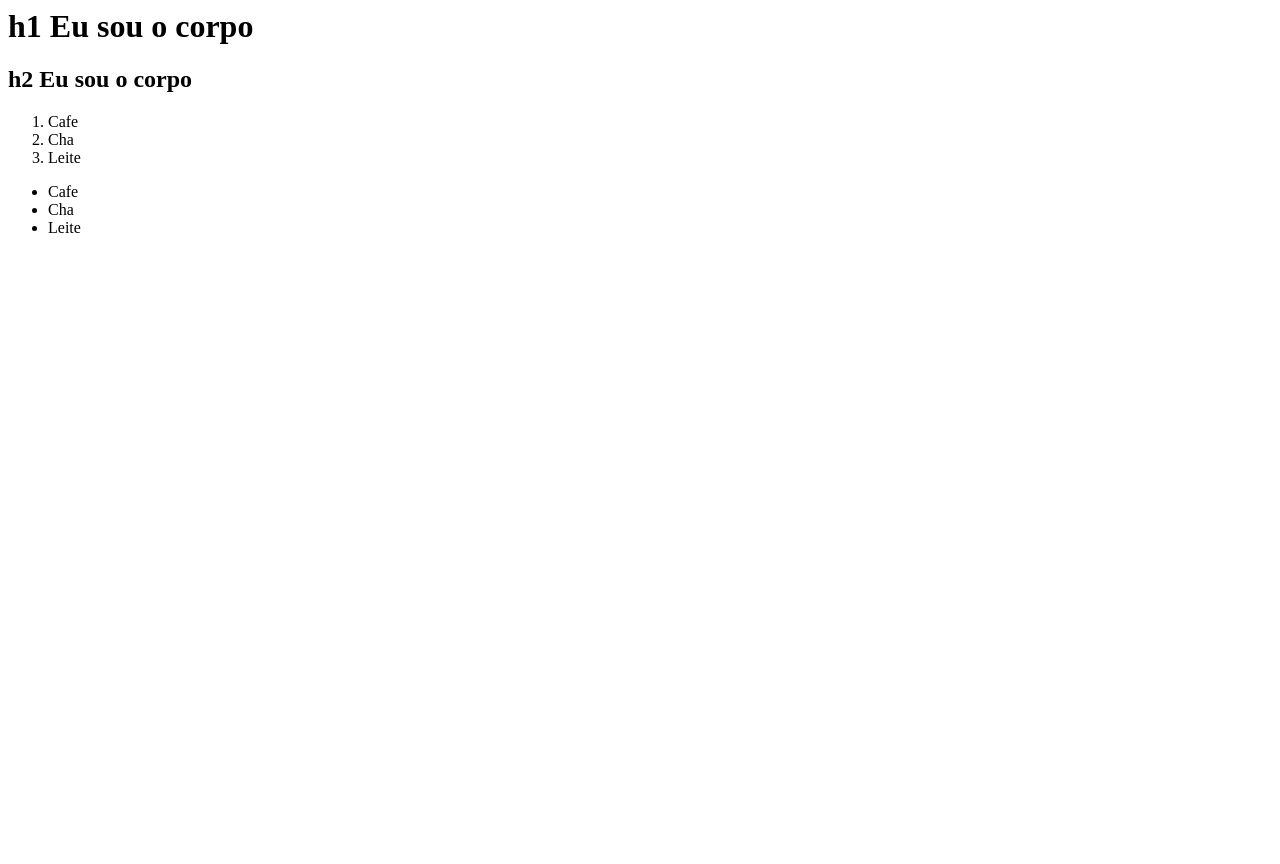
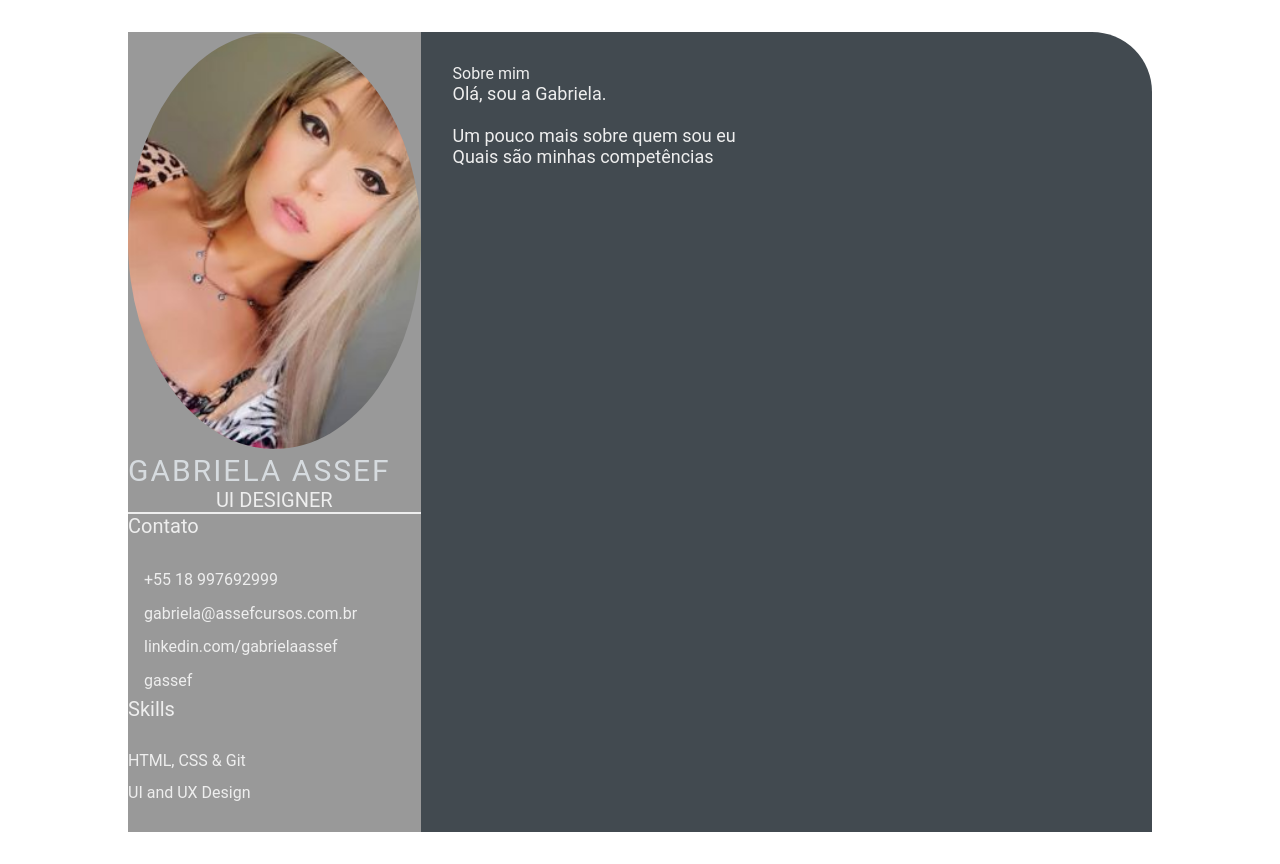
Before and after one commit to gassef/devweekgit.github.io, a plain HTML site: page index.html in a window 1280 px wide. Before the commit the page ends 800 px from the top, so only its background shows below. Drawn offline with Linux system fonts and the light colour scheme.

Commit message:
Tarefa dia 02 (#2)

```diff
--- a/index.html
+++ b/index.html
@@ -1,21 +1,58 @@
-<html>
-    <head>
-        <title>
-            Olá, eu sou a cabeça
-        </title>
-    </head>
-    <body>
-        <h1>h1 Eu sou o corpo</h1>
-        <h2>h2 Eu sou o corpo</h2>
-    </body>
-    <ol>
-        <li>Cafe</li>
-        <li>Cha</li>
-        <li>Leite</li>
-    </ol>
-    <ul>
-        <li>Cafe</li>
-        <li>Cha</li>
-        <li>Leite</li>
-    </ul>
+<!DOCTYPE html>
+<html lang="en">
+<head>
+    <meta charset="UTF-8">
+    <meta http-equiv="X-UA-Compatible" content="IE=edge">
+    <meta name="viewport" content="width=device-width, initial-scale=1.0">
+
+    <title>Gabriela Assef CV</title>
+
+    <link rel="stylesheet" href="style.css">
+
+</head>
+<body>
+    <main class="resume-contents">
+        <section class="left-section">
+            <section class="left-section-content">
+                <div class="profile">
+                    <img class="profile-image" src="img/profile-image.jpeg" alt="Profile image">
+                    <p class="name">Gabriela Assef</p>
+                    <p class="profession">UI Designer</p>
+                </div>
+                <div class="contact-info">
+                    <p class="left-title">Contato</p>
+                    <ul>
+                        <li><i class="fa fa-phone"></i>+55 18 997692999
+                        </li>
+                        <li><i class="fa fa-envelope"></i>gabriela@assefcursos.com.br
+                        </li>
+                        <li><i class="fa fa-globe"></i>linkedin.com/gabrielaassef
+                        </li>
+                        <li><i class="fa fa-github"></i>gassef
+                        </li>
+                    </ul>
+                </div>
+                <div class="skills">
+                    <p class="left-title">Skills</p>
+                    <ul>
+                        <li><p>HTML, CSS & Git</p></li>
+                        <li><p>UI and UX Design</p></li>
+                    </ul>
+                </div>
+            </section>
+            </section>
+            <section class="right-section">
+                <div class="right-section-contents">
+                    <section class="about gap">
+                        <div class="right-title">Sobre mim</div>
+                        <p class="about-me-contents">
+                            Olá, sou a Gabriela.<br>
+                            <br> Um pouco mais sobre quem sou eu
+                            <br> Quais são minhas competências
+                        </p>
+                    </section>
+                </div>
+            </section>
+    </main>
+</body>
 </html>
--- /dev/null
+++ b/style.css
@@ -0,0 +1,103 @@
+* {
+    margin: 0;
+    padding: 0;
+    box-sizing: border-box;
+    list-style: none;
+    font-family: 'Roboto', sans-serif;
+}
+
+.resume-contents {
+    min-height: 100vh;
+    width: 80%;
+    margin: 2rem auto;
+    display: grid;
+    grid-template-columns: repeat(7, 1fr);
+}
+
+.left-section {
+    grid-column: span 2;
+    height: 100%;
+    background-color: #999999;
+}
+
+.right-section {
+    grid-column: span 5;
+    height: 100%;
+    background-color: #424a50;
+    border-radius: 0px 60px 0px 0px;
+}
+
+.left-section-contents{
+    padding: 2rem 2rem;
+}
+
+.profile {
+    width: 100%;
+    border-bottom: 2px solid #eeeeee;
+}
+
+.profile .profile-image {
+    width: 100%;
+    border-radius: 100%;
+}
+
+.name {
+    color: #D6DBDF;
+    font-size: 30px;
+    letter-spacing: 2px;
+    text-transform: uppercase;
+}
+
+.profession {
+    color: #eeeeee;
+    font-size: 20px;
+    text-transform: uppercase;
+    text-align: center;
+}
+
+/* .contact-info { border-bottom: 2px solid #1B2631; } */
+.left-title {
+    color: #eeeeee;
+    font-size: 20px;
+}
+
+.contact-info ul {
+    padding-top: 1.5rem;
+}
+
+.contact-info ul li,
+.references ul li {
+    padding: .4rem 0;
+    color: #eeeeee;
+}
+
+.contact-info ul li i,
+.references ul li i {
+    padding-right: 1rem;
+    font-size: 18px;
+    color: #eeeeee;
+}
+
+.skills ul {
+    padding-top: 1.5rem;
+}
+.skills ul li p {
+    padding: .4rem 0;
+    color: #eeeeee;
+}
+
+.right-section-contents {
+    padding: 2rem 2rem;
+}
+
+.right-title {
+    color: #eeeeee;
+}
+
+.gap {
+    padding-bottom: 2rem;
+}
+.about-me-contents {
+    font-size: 18px;
+    color: #eeeeee;
+}
```
Also changed, not shown: img/profile-image.jpeg (added).
